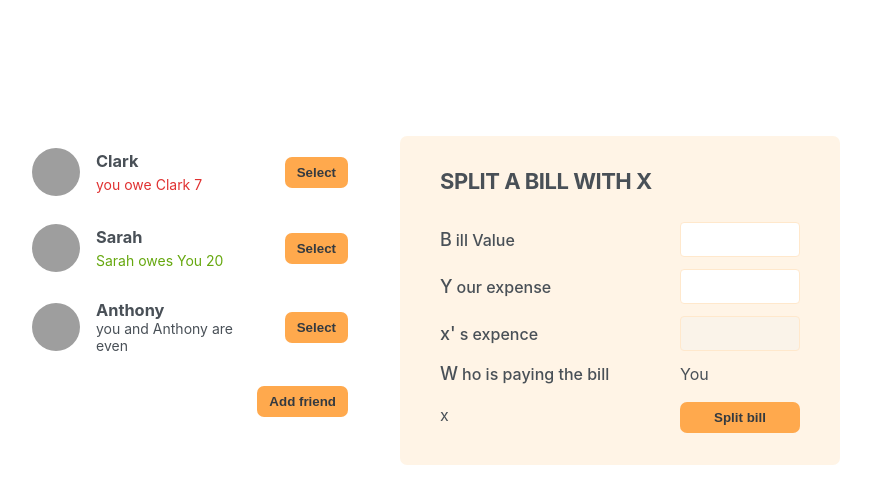
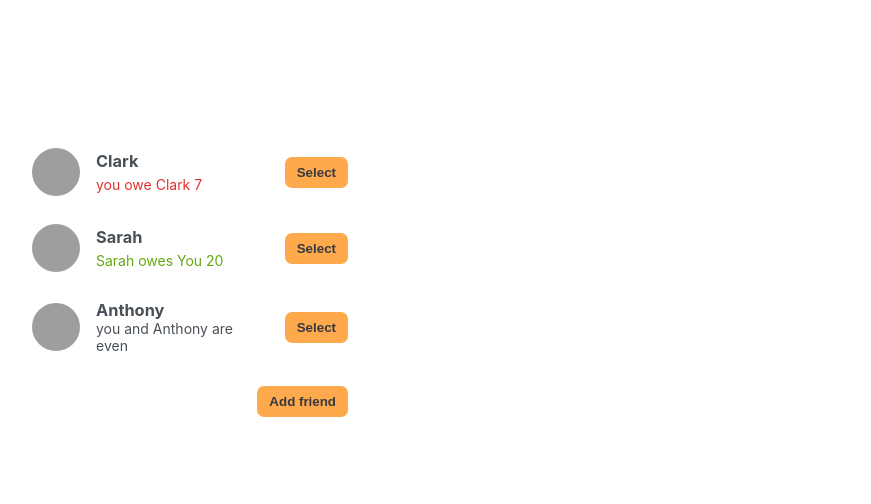
Before and after one commit to Macmilan24/Eat-n-split, a React (Create React App) app: page / in a window 1280 px wide. Shown: the top 504 px of the page, without its empty margins (210-1081 px from the left). Built offline with nearby package versions, Linux system fonts and the light colour scheme; grey boxes are pictures that could not be loaded.

Commit message:
don't show splitbill if no friend is selected

```diff
--- a/src/App.js
+++ b/src/App.js
@@ -24,6 +24,8 @@ const initialFriends = [
 export default function App() {
   const [showAddFriend, setShowAddFriend] = useState(false);
 
+  const [selectedFriend, setSelectedFriend] = useState(null);
+
   const [friends, setFriend] = useState(initialFriends);
 
   function handleshowAddFriend() {
@@ -43,7 +45,7 @@ export default function App() {
           {showAddFriend ? "Close" : "Add friend"}
         </Button>
       </div>
-      <FormSplitBill />
+      {selectedFriend && <FormSplitBill />}
     </div>
   );
 }
```
